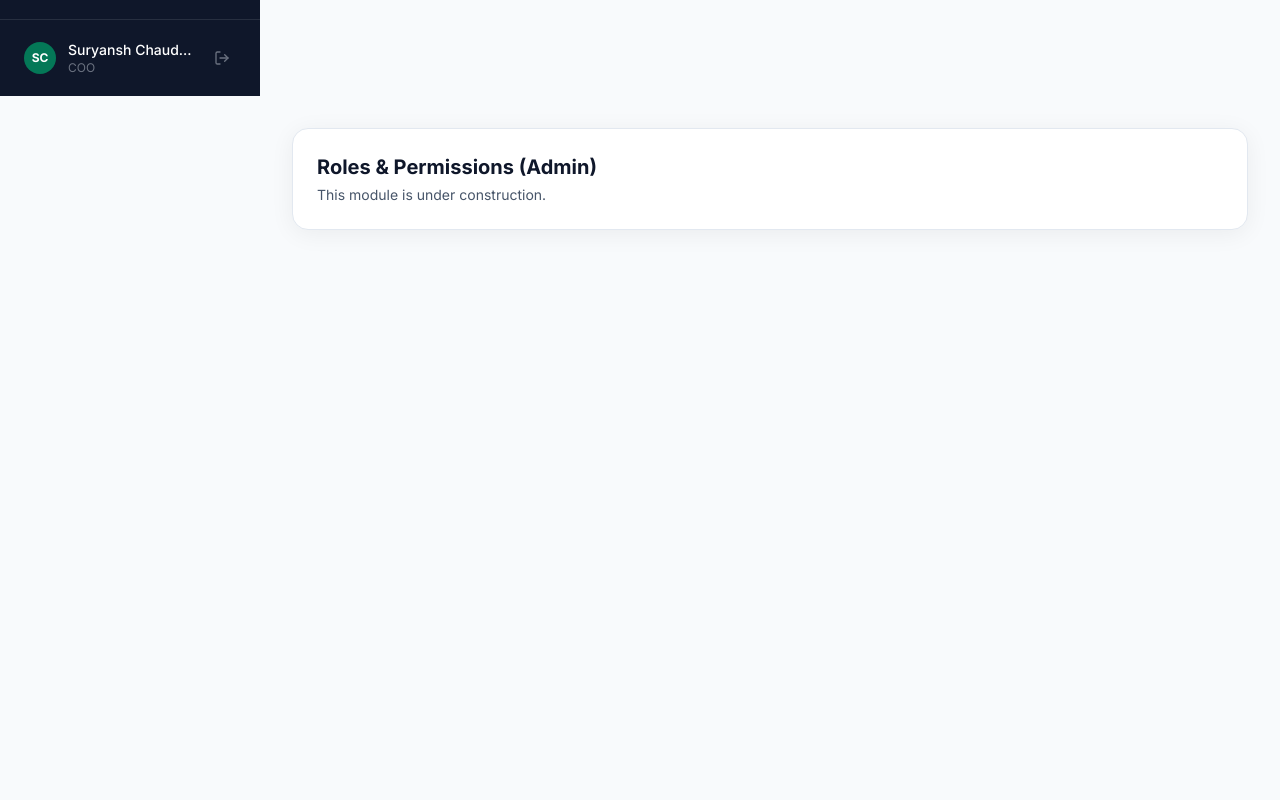
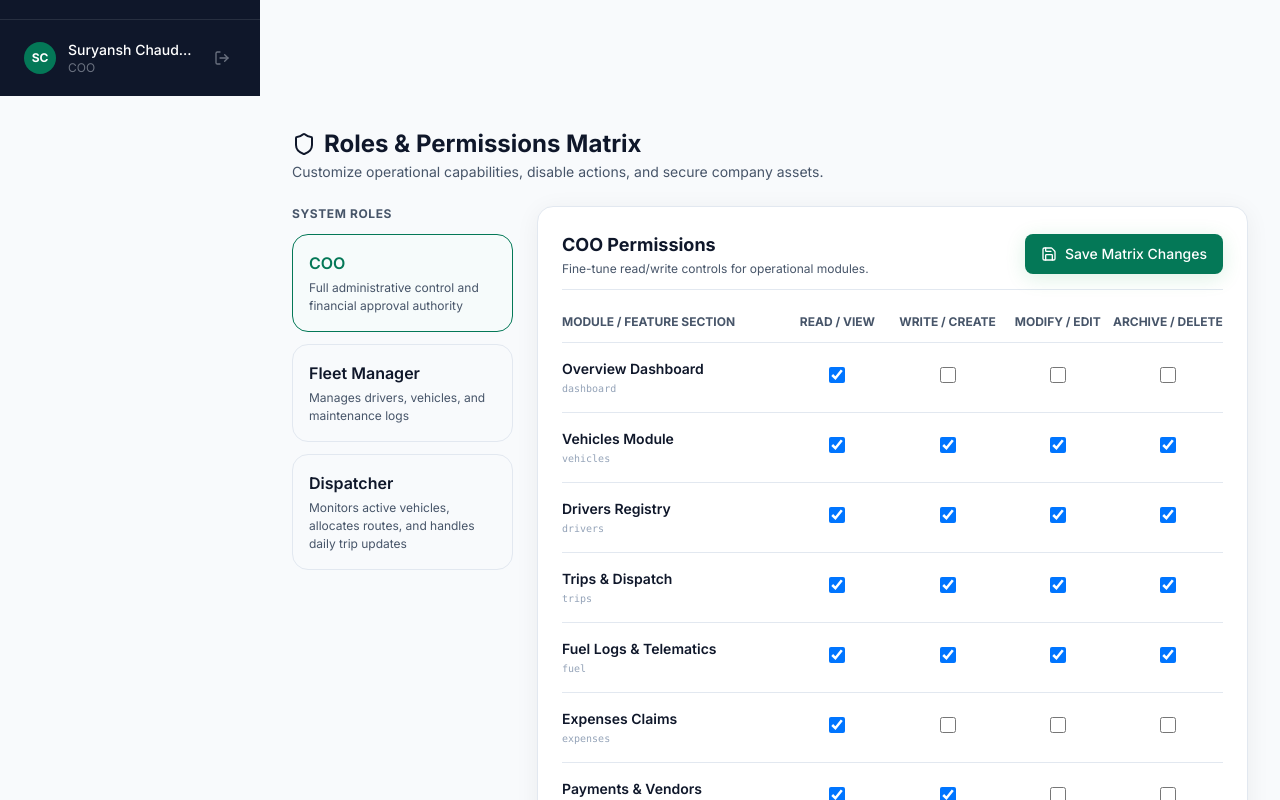
Before and after one commit to FleetGuardAI/fleetguard, a React (Vite) app in the folder frontend/: page /dashboard/admin/roles in a window 1280 px wide. Shown: the part 1000-1800 px from the top of the page. Built offline with nearby package versions, Linux system fonts and the light colour scheme.

Commit message:
feat: Module 16 - Implement Roles & Permissions admin configuration matrix checkboxes grid, role selectors, and save triggers

```diff
--- a/frontend/src/pages/admin/RolesPermissions.jsx
+++ b/frontend/src/pages/admin/RolesPermissions.jsx
@@ -1,10 +1,207 @@
-import React from 'react';
+import React, { useState, useEffect } from 'react';
+import { ShieldAlert, Save, Shield, Settings, Key, HelpCircle } from 'lucide-react';
+import { getRolesMatrix, updateRolePermissions } from '@/api/settingsApi';
+import { Card, CardHeader, CardTitle } from '@/components/ui/Card';
+import { Button } from '@/components/ui/Button';
+import { Badge } from '@/components/ui/Badge';
+import { Loader } from '@/components/ui/Loader';
+import { useToast } from '@/components/ui/Toast';
+import { cn } from '@/utils/cn';
 
 export default function RolesPermissions() {
+  const { success, error } = useToast();
+
+  const [roles, setRoles] = useState([]);
+  const [selectedRoleName, setSelectedRoleName] = useState('');
+  const [loading, setLoading] = useState(true);
+  const [saving, setSaving] = useState(false);
+
+  // Current selected role permissions state
+  const [permissions, setPermissions] = useState({});
+
+  const loadMatrix = async () => {
+    setLoading(true);
+    try {
+      const data = await getRolesMatrix();
+      setRoles(data);
+      if (data.length > 0) {
+        setSelectedRoleName(data[0].role);
+        setPermissions(data[0].permissions);
+      }
+    } catch (e) {
+      error('Load Error', 'Failed to retrieve permissions matrix.');
+    } finally {
+      setLoading(false);
+    }
+  };
+
+  useEffect(() => {
+    loadMatrix();
+  }, []);
+
+  const handleRoleSelect = (roleName) => {
+    setSelectedRoleName(roleName);
+    const target = roles.find(r => r.role === roleName);
+    if (target) {
+      setPermissions(target.permissions);
+    }
+  };
+
+  const handlePermissionChange = (module, action, checked) => {
+    setPermissions(prev => {
+      const currentActions = prev[module] || [];
+      const updatedActions = checked
+        ? [...currentActions, action]
+        : currentActions.filter(a => a !== action);
+
+      return {
+        ...prev,
+        [module]: updatedActions
+      };
+    });
+  };
+
+  const handleSaveMatrix = async () => {
+    setSaving(true);
+    try {
+      await updateRolePermissions(selectedRoleName, permissions);
+      // Update local state roles
+      setRoles(prev => prev.map(r => r.role === selectedRoleName ? { ...r, permissions } : r));
+      success('Matrix Updated', `Permissions for role ${selectedRoleName} saved successfully.`);
+    } catch (e) {
+      error('Save Failed', 'Failed to update permissions matrix.');
+    } finally {
+      setSaving(false);
+    }
+  };
+
+  const modules = [
+    { key: 'dashboard', label: 'Overview Dashboard' },
+    { key: 'vehicles', label: 'Vehicles Module' },
+    { key: 'drivers', label: 'Drivers Registry' },
+    { key: 'trips', label: 'Trips & Dispatch' },
+    { key: 'fuel', label: 'Fuel Logs & Telematics' },
+    { key: 'expenses', label: 'Expenses Claims' },
+    { key: 'payments', label: 'Payments & Vendors' },
+    { key: 'maintenance', label: 'Maintenance Logs' },
+    { key: 'documents', label: 'Documents Repository' },
+    { key: 'system', label: 'System Settings' }
+  ];
+
+  const actions = [
+    { key: 'view', label: 'Read / View' },
+    { key: 'create', label: 'Write / Create' },
+    { key: 'edit', label: 'Modify / Edit' },
+    { key: 'delete', label: 'Archive / Delete' }
+  ];
+
+  if (loading) {
+    return (
+      <div className="flex items-center justify-center py-24">
+        <Loader size="lg" />
+      </div>
+    );
+  }
+
+  const selectedRole = roles.find(r => r.role === selectedRoleName);
+
   return (
-    <div className="card-base p-6">
-      <h1 className="text-xl font-bold">Roles & Permissions (Admin)</h1>
-      <p className="text-sm text-content-secondary mt-1">This module is under construction.</p>
+    <div className="space-y-6">
+      {/* Top Header */}
+      <div className="flex flex-col sm:flex-row sm:items-center justify-between gap-4">
+        <div>
+          <h1 className="text-2xl font-bold text-content flex items-center gap-2">
+            <Shield className="h-6 w-6" />
+            Roles & Permissions Matrix
+          </h1>
+          <p className="text-sm text-content-secondary mt-0.5">Customize operational capabilities, disable actions, and secure company assets.</p>
+        </div>
+      </div>
+
+      <div className="grid grid-cols-1 lg:grid-cols-4 gap-6">
+        {/* Role list sidebar */}
+        <div className="lg:col-span-1 space-y-3">
+          <span className="text-xs font-bold text-content-secondary uppercase tracking-wider block">System Roles</span>
+          {roles.map((r) => (
+            <button
+              key={r.role}
+              onClick={() => handleRoleSelect(r.role)}
+              className={cn(
+                "w-full text-left p-4 rounded-xl border transition-all duration-200",
+                selectedRoleName === r.role
+                  ? "border-brand-600 bg-brand-50/20 text-brand-600 dark:border-brand-500 dark:text-brand-500"
+                  : "border-border text-content hover:bg-slate-50 dark:hover:bg-slate-800/40"
+              )}
+            >
+              <span className="font-semibold block">{r.role}</span>
+              <span className="text-xs text-content-secondary mt-1 block leading-normal">{r.description}</span>
+            </button>
+          ))}
+        </div>
+
+        {/* Matrix Grid */}
+        <Card className="lg:col-span-3 space-y-6">
+          <div className="flex justify-between items-center border-b border-border pb-3">
+            <div>
+              <h2 className="text-lg font-bold text-content">{selectedRoleName} Permissions</h2>
+              <p className="text-xs text-content-secondary mt-0.5">Fine-tune read/write controls for operational modules.</p>
+            </div>
+            <Button
+              variant="primary"
+              icon={<Save className="h-4 w-4" />}
+              loading={saving}
+              onClick={handleSaveMatrix}
+            >
+              Save Matrix Changes
+            </Button>
+          </div>
+
+          <div className="overflow-x-auto">
+            <table className="w-full text-left border-collapse">
+              <thead>
+                <tr className="border-b border-border">
+                  <th className="pb-3 text-xs font-bold text-content-secondary uppercase w-1/3">Module / Feature Section</th>
+                  {actions.map(act => (
+                    <th key={act.key} className="pb-3 text-xs font-bold text-content-secondary uppercase text-center w-1/6">
+                      {act.label}
+                    </th>
+                  ))}
+                </tr>
+              </thead>
+              <tbody>
+                {modules.map((mod) => (
+                  <tr key={mod.key} className="border-b border-border hover:bg-slate-50/50 dark:hover:bg-slate-800/10">
+                    <td className="py-4">
+                      <span className="text-sm font-semibold text-content block">{mod.label}</span>
+                      <span className="text-[10px] text-content-muted font-mono block mt-0.5">{mod.key}</span>
+                    </td>
+                    {actions.map((act) => {
+                      const hasPerm = (permissions[mod.key] || []).includes(act.key);
+                      return (
+                        <td key={act.key} className="py-4 text-center">
+                          <input
+                            type="checkbox"
+                            checked={hasPerm}
+                            onChange={(e) => handlePermissionChange(mod.key, act.key, e.target.checked)}
+                            className="rounded border-border text-brand-600 focus:ring-brand-500/20 h-4 w-4 cursor-pointer"
+                          />
+                        </td>
+                      );
+                    })}
+                  </tr>
+                ))}
+              </tbody>
+            </table>
+          </div>
+
+          <div className="p-4 bg-slate-50 dark:bg-slate-800/40 border border-border rounded-xl flex gap-3 text-xs text-content-secondary">
+            <HelpCircle className="h-5 w-5 text-brand-600 flex-shrink-0" />
+            <p className="leading-relaxed">
+              Permissions modifications apply instantly to all co-users assigned to this role. Revoking view permissions will hide sidebar navigation items.
+            </p>
+          </div>
+        </Card>
+      </div>
     </div>
   );
 }
```
